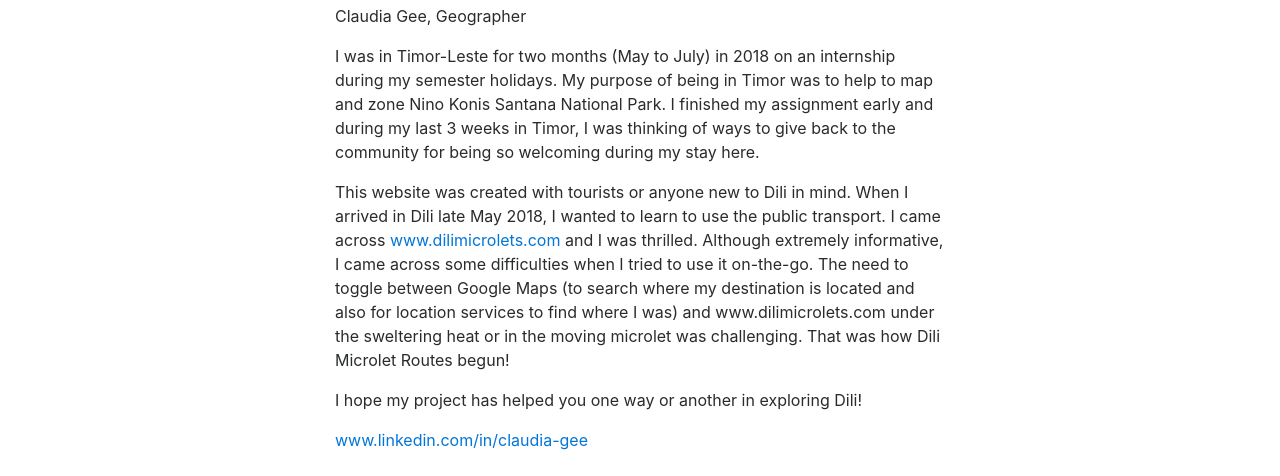
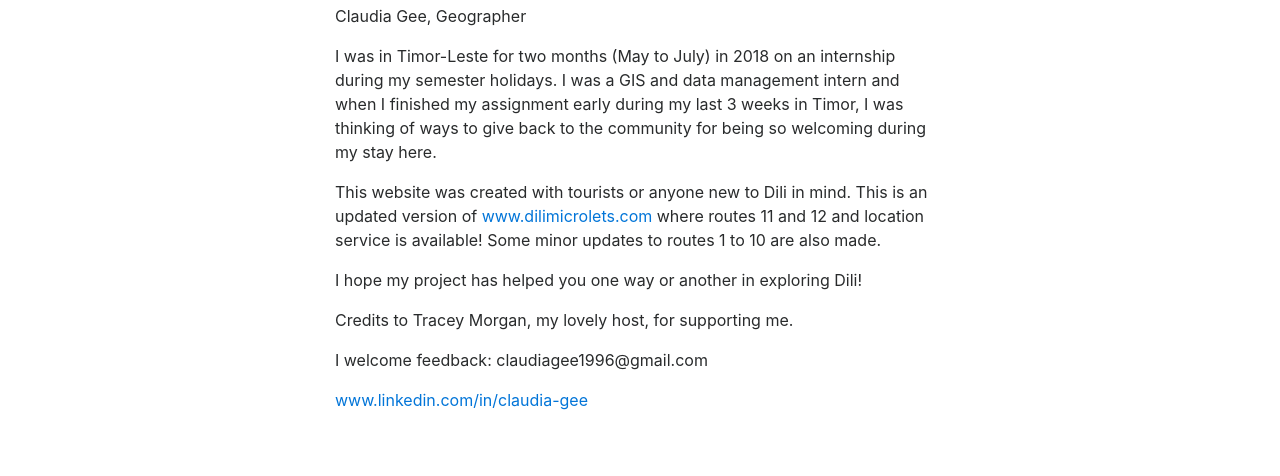
Before and after one commit to dilimicroletroutes/dilimicroletroutes.github.io, a website: page about.html in a window 1280 px wide. Shown: the part 446-922 px from the top of the page. After the commit the page ends 882 px from the top, so only its background shows below. Drawn offline with Linux system fonts and the light colour scheme; files that its build step writes are made by us from their sources.

Commit message:
Update about.html

```diff
--- a/about.html
+++ b/about.html
@@ -54,9 +54,11 @@
                     <div class="col-12 col-sm-12 col-md-8 col-lg-6 mx-auto">
                         <h1>About Us</h1>
                         <p>Claudia Gee, Geographer</p>
-                        <p>I was in Timor-Leste for two months (May to July) in 2018 on an internship during my semester holidays. My purpose of being in Timor was to help to map and zone Nino Konis Santana National Park. I finished my assignment early and during my last 3 weeks in Timor, I was thinking of ways to give back to the community for being so welcoming during my stay here.</p>
-                        <p>This website was created with tourists or anyone new to Dili in mind. When I arrived in Dili late May 2018, I wanted to learn to use the public transport. I came across <a href="http://www.dilimicrolets.com">www.dilimicrolets.com</a> and  I was thrilled. Although extremely informative, I came across some difficulties when I tried to use it on-the-go. The need to toggle between Google Maps (to search where my destination is located and also for location services to find where I was) and www.dilimicrolets.com under the sweltering heat or in the moving microlet was challenging. That was how Dili Microlet Routes begun!</p>
+                        <p>I was in Timor-Leste for two months (May to July) in 2018 on an internship during my semester holidays. I was a GIS and data management intern and when I finished my assignment early during my last 3 weeks in Timor, I was thinking of ways to give back to the community for being so welcoming during my stay here.</p>
+                        <p>This website was created with tourists or anyone new to Dili in mind. This is an updated version of <a href="http://www.dilimicrolets.com">www.dilimicrolets.com</a> where routes 11 and 12 and location service is available! Some minor updates to routes 1 to 10 are also made.</p>
                         <p>I hope my project has helped you one way or another in exploring Dili!</p>
+                        <p>Credits to Tracey Morgan, my lovely host, for supporting me.</p>
+                        <p>I welcome feedback: claudiagee1996@gmail.com</p>
                         <p><a href="www.linkedin.com/in/claudia-gee">www.linkedin.com/in/claudia-gee </a></p>
                     </div>
                 </div>
```
